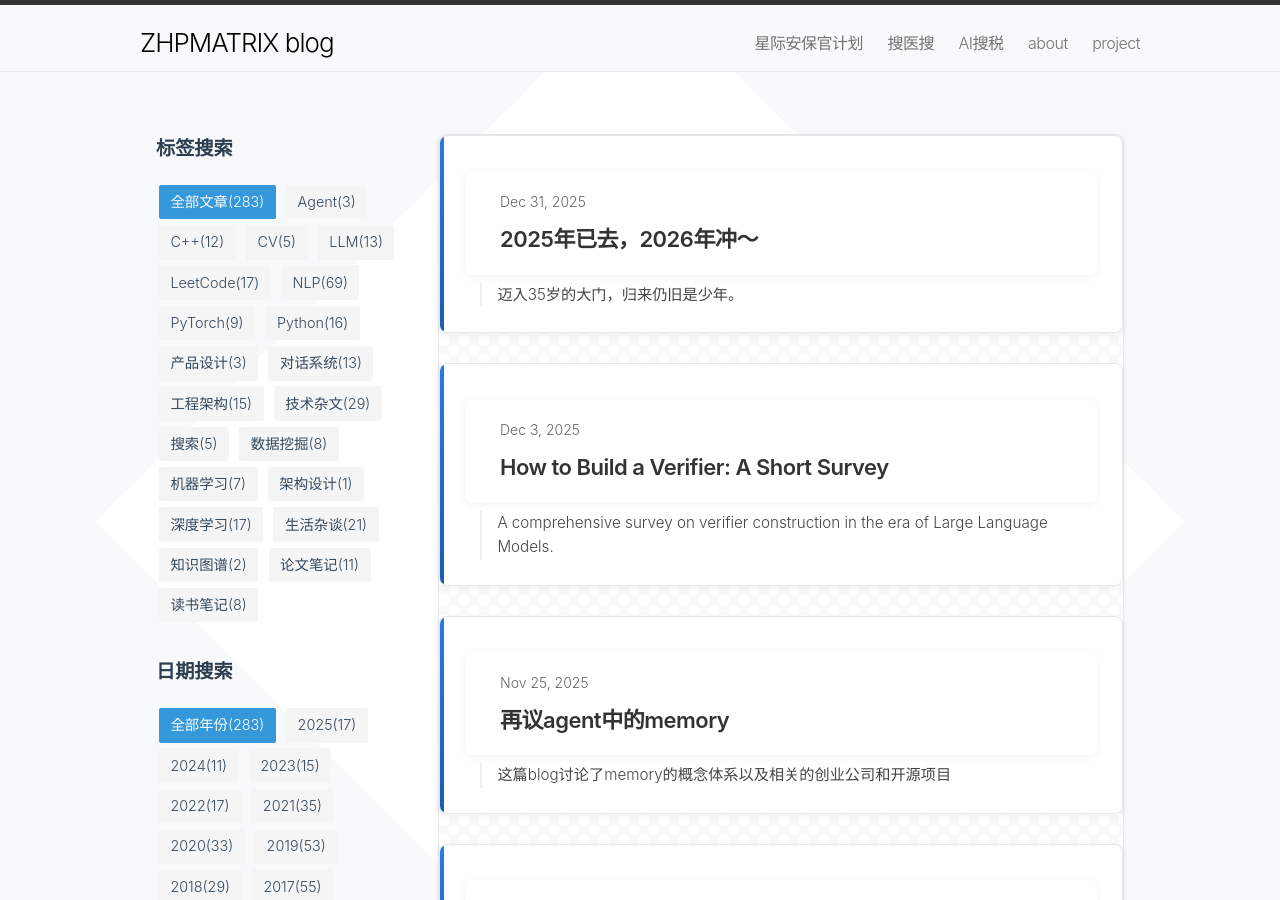
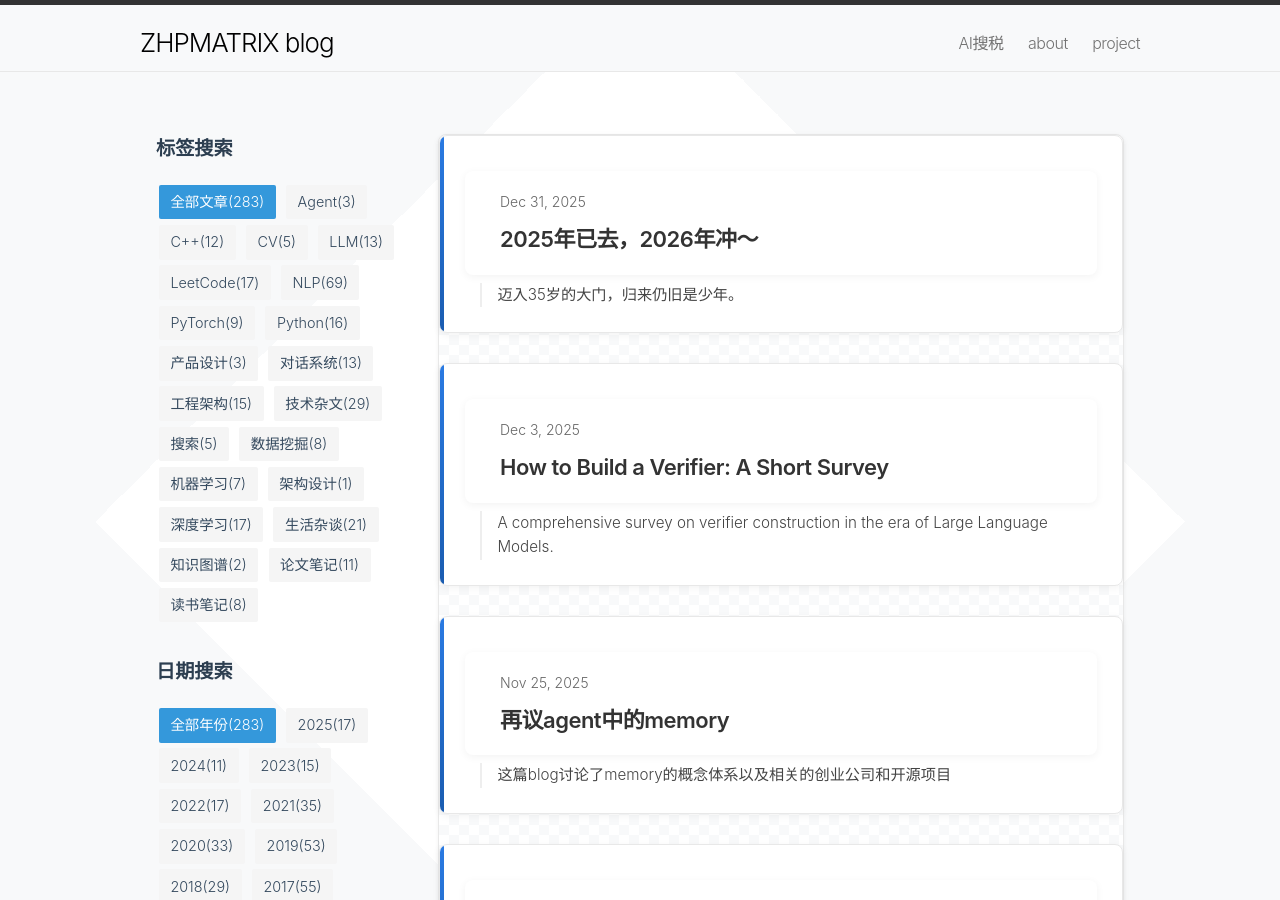
Before and after one commit to zhpmatrix/zhpmatrix.github.io, a Jekyll site: the page built from index.html, in a window 1280 px wide and 900 px high. Built offline with Jekyll 4.4.1, drawn with Linux system fonts in a browser that asks for light colours; comment, search, counter and statistics services are not loaded.

Commit message:
remove souyisou and interstellar security links from header
Co-Authored-By: Claude Sonnet 4.6 <noreply@anthropic.com>

```diff
--- a/_includes/header.html
+++ b/_includes/header.html
@@ -17,8 +17,6 @@
         </svg>
 </a>
       <div class="trigger">
- 	<font color="yellow"><a class="page-link" href="http://49.232.197.68:5005/">星际安保官计划</a></font>
- 	<font color="yellow"><a class="page-link" href="http://49.232.197.68/">搜医搜</a></font>
  	<font color="yellow"><a class="page-link" href="https://aitax.17win.com/#/home?Authorization=Bearer+RKgwsKLnZ3uOoZPjU9nPEPP6H/gjZcVgFlgixoqaWSjeXvjxg9jxTA8yJzNOCd94mm7tSpzOgq0w9Q/3XZuY3MitCACEUV88dDvlWFESem/uZVjdHXvDoxFRxGUJLDByEB1GZSxrWvL9mUxlU5ykT9yDV%2BVNCfQLd6YNf7d%2Bss0=&X-App-Key=cb1e9c178a914a61b4db1bd5735f1036&X-Biz-Code=test&X-User-Id=tester&keyword=%E5%B0%8F%E5%9E%8B%E5%BE%AE%E5%88%A9%E4%BC%81%E4%B8%9A%E6%89%80%E5%BE%97%E7%A8%8E%E4%BC%98%E6%83%A0">AI搜税</a></font>
         {% for page in site.pages %}
           {% if page.title %}<font color="yellow"><a class="page-link" href="{{ page.url | prepend: site.baseurl }}">{{ page.title }}</a></font>{% endif %}
```
